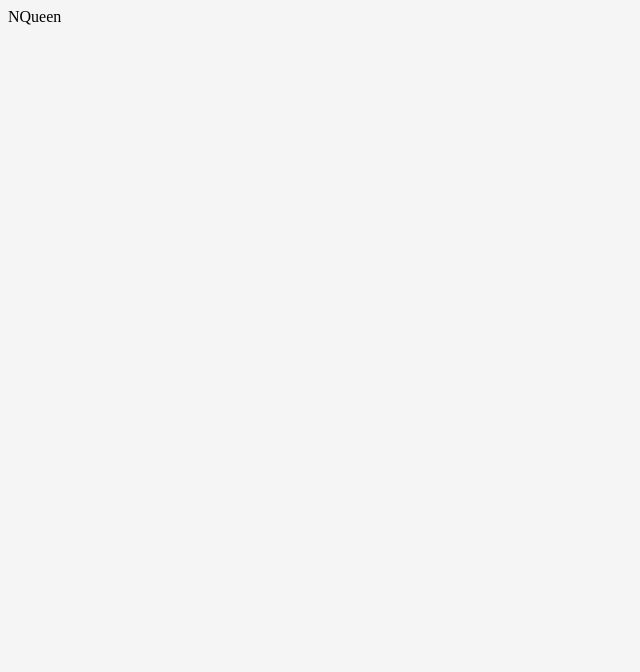
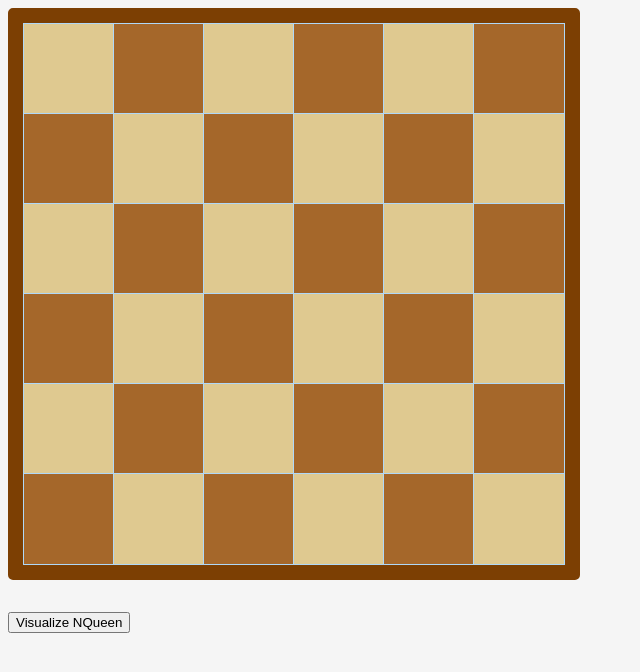
Before and after one commit to Sk47R/Visualize-IT, a React (Create React App) app: page /nqueens in a window 1280 px wide. Shown: the top 672 px of the page, without its empty margins (0-640 px from the left). Built offline with nearby package versions, Linux system fonts and the light colour scheme.

Commit message:
NQueen Initial Phase

```diff
--- /dev/null
+++ b/src/Components/NQueen/Grid/Grid.css
@@ -0,0 +1,4 @@
+.grid {
+  border: 1rem solid #7c3f03;
+  border-radius: 5px;
+}
--- /dev/null
+++ b/src/Components/NQueen/Grid/Grid.jsx
@@ -0,0 +1,32 @@
+import React from "react";
+import Node from "../Node/Node";
+import "./Grid.css";
+
+const Grid = ({ grid }) => {
+  console.log("rendered");
+  return (
+    <div className="grid">
+      {grid.map((row, rowIdx) => {
+        return (
+          <div key={rowIdx} className="grid-row">
+            {row.map((node, nodeIdx) => {
+              const { row, col } = node;
+
+              return (
+                <Node
+                  key={nodeIdx}
+                  col={col}
+                  row={row}
+                  hasQueen={node.hasQueen}
+                  isActive={node.isActive}
+                ></Node>
+              );
+            })}
+          </div>
+        );
+      })}
+    </div>
+  );
+};
+
+export default Grid;
--- /dev/null
+++ b/src/Components/NQueen/Node/Node.css
@@ -0,0 +1,98 @@
+.node {
+  width: 90px;
+  height: 90px;
+  outline: 1px solid rgb(175, 216, 248);
+  display: flex;
+  justify-content: center;
+  align-items: center;
+}
+.inner-node {
+  width: 50px;
+  height: 50px;
+}
+
+.black {
+  background-color: #a5672a;
+}
+.white {
+  background-color: #dfc990;
+}
+.node-image {
+  width: 60px;
+  height: 60px;
+}
+.red {
+  background-color: #c1db4cbf;
+}
+.node-finish {
+  background-color: red;
+}
+
+.green {
+  background-color: green;
+}
+
+.node-visited {
+  animation-name: visitedAnimation;
+  animation-duration: 1.5s;
+  animation-timing-function: ease-out;
+  animation-delay: 0;
+  animation-direction: alternate;
+  animation-iteration-count: 1;
+  animation-fill-mode: forwards;
+  animation-play-state: running;
+}
+
+@keyframes visitedAnimation {
+  0% {
+    transform: scale(0.3);
+    background-color: rgba(0, 0, 66, 0.75);
+    border-radius: 100%;
+  }
+
+  50% {
+    background-color: rgba(17, 104, 217, 0.75);
+  }
+
+  75% {
+    transform: scale(1.2);
+    background-color: rgba(0, 217, 159, 0.75);
+  }
+
+  100% {
+    transform: scale(1);
+    background-color: rgba(0, 190, 218, 0.75);
+  }
+}
+
+.node-wall {
+  background-color: rgb(12, 53, 71);
+}
+
+.node-shortest-path {
+  animation-name: shortestPath;
+  animation-duration: 1.5s;
+  animation-timing-function: ease-out;
+  animation-delay: 0;
+  animation-direction: alternate;
+  animation-iteration-count: 1;
+  animation-fill-mode: forwards;
+  animation-play-state: running;
+}
+
+@keyframes shortestPath {
+  0% {
+    transform: scale(0.6);
+    background-color: rgb(255, 254, 106);
+  }
+
+  50% {
+    transform: scale(1.2);
+    background-color: rgb(255, 254, 106);
+  }
+
+  100% {
+    transform: scale(1);
+    background-color: rgb(255, 254, 106);
+  }
+}
--- /dev/null
+++ b/src/Components/NQueen/Node/Node.jsx
@@ -0,0 +1,45 @@
+import React, { Component } from "react";
+
+import "./Node.css";
+
+export default class Node extends Component {
+  render() {
+    const {
+      col,
+
+      row,
+      hasQueen,
+      isActive,
+    } = this.props;
+    // const extraClassName = isFinish
+    //   ? "node-finish"
+    //   : isStart
+    //   ? "node-start"
+    //   : isWall
+    //   ? "node-wall"
+    //   : "";
+
+    const white = (row + col) % 2 == 0 && "white";
+    const black = (row + col) % 2 != 0 && "black";
+
+    return (
+      <div
+        id={`${row}-${col}`}
+        // className={`node ${extraClassName}`}
+        // onMouseDown={() => onMouseDown(row, col)}
+        // onMouseEnter={() => onMouseEnter(row, col)}
+        // onMouseUp={() => onMouseUp()}
+        className={`node ${isActive && "red"} ${
+          isActive && hasQueen && "green"
+        } ${black} ${white}`}
+      >
+        {hasQueen && (
+          <img
+            className="node-image"
+            src="https://cdn.pixabay.com/photo/2013/07/12/16/57/chess-151548_1280.png"
+          ></img>
+        )}
+      </div>
+    );
+  }
+}
--- /dev/null
+++ b/src/Pages/NQueen/Algorithm/NQueen.js
@@ -0,0 +1,73 @@
+function NQueenAlgo(grid, rows, cols) {
+  const animation = [];
+  let isAnimationNeeded = true;
+  const gridSize = grid.length;
+
+  function saveAnimation(i, j) {
+    const temp = JSON.parse(JSON.stringify(grid));
+
+    temp[i][j].isActive = true;
+    animation.push(temp); // save animation
+  }
+
+  function isSafe(row, col) {
+    let i, j;
+
+    // for each column checking in all the rows
+    for (i = 0; i < row; i++) {
+      if (grid[i][col].hasQueen) return false;
+    }
+
+    // checking for diagonals (left diagonal)
+    let x = row;
+    let y = col;
+    while (x >= 0 && y >= 0) {
+      if (grid[x][y].hasQueen) return false;
+      x--;
+      y--;
+    }
+    // checking for diagonals (right diagonal)
+    x = row;
+    y = col;
+    while (x >= 0 && y < gridSize) {
+      if (grid[x][y].hasQueen) return false;
+      x--;
+      y++;
+    }
+
+    return true;
+  }
+
+  function placeQueen(row) {
+    if (row >= gridSize) {
+      // all queen placed
+      const solutionGrid = JSON.parse(JSON.stringify(grid));
+      if (isAnimationNeeded) {
+        animation.push(solutionGrid);
+        isAnimationNeeded = false;
+      }
+      return true;
+    }
+
+    // checking for safe position in each column for all rows
+    for (let j = 0; j < gridSize; j++) {
+      if (isAnimationNeeded) saveAnimation(row, j);
+      if (isSafe(row, j)) {
+        grid[row][j].hasQueen = true;
+        if (isAnimationNeeded) saveAnimation(row, j);
+        if (placeQueen(row + 1)) return true;
+
+        grid[row][j].hasQueen = false; //backtracking
+      }
+    }
+
+    return false;
+  }
+  if (placeQueen(0)) {
+    console.log("soln fould");
+  }
+
+  return { grid, animation };
+}
+
+export default NQueenAlgo;
--- /dev/null
+++ b/src/Pages/NQueen/NQueen.css
@@ -0,0 +1,12 @@
+.nqueen {
+  /* background-color: red; */
+}
+.button {
+  margin-top: 2rem;
+}
+
+.grid-row {
+  display: flex;
+  justify-content: center;
+  align-items: center;
+}
--- a/src/Pages/NQueen/NQueen.jsx
+++ b/src/Pages/NQueen/NQueen.jsx
@@ -1,7 +1,80 @@
 import React from "react";
+import Node from "../../Components/NQueen/Node/Node";
+import "./NQueen.css";
+import Grid from "../../Components/NQueen/Grid/Grid";
+import { useState, useEffect } from "react";
+import NQueenAlgo from "./Algorithm/NQueen";
+const rows = 6;
+const cols = 6;
 
 const NQueen = () => {
-  return <div>NQueen</div>;
+  const [grid, setGrid] = useState([]);
+  const [solution, setSolution] = useState(null);
+
+  const getInitialGrid = () => {
+    const grid = [];
+    for (let row = 0; row < rows; row++) {
+      const currentRow = [];
+      for (let col = 0; col < cols; col++) {
+        currentRow.push(createNode(row, col));
+      }
+      grid.push(currentRow);
+    }
+    return grid;
+  };
+
+  const createNode = (row, col) => {
+    return {
+      col, //j
+      row, //i
+      hasQueen: false,
+      isActive: false,
+      id: `${row}-${col}`,
+    };
+  };
+
+  useEffect(() => {
+    const initialGrid = getInitialGrid();
+    setGrid(initialGrid);
+  }, []);
+
+  const solveNQueen = () => {
+    let results = [];
+    if (!solution) {
+      const soln = NQueenAlgo(grid, rows, cols);
+      setSolution(soln);
+      results = soln["grid"];
+    } else {
+      results = solution["grid"];
+      setGrid(solution["grid"]);
+    }
+  };
+
+  const visualizeNQeen = () => {
+    let animations = [];
+    if (!solution) {
+      const soln = NQueenAlgo(grid, rows, cols);
+      setSolution(soln);
+      animations = soln["animation"];
+    } else {
+      animations = solution["animation"];
+    }
+
+    for (let i = 0; i < animations.length; i++) {
+      setTimeout(() => {
+        setGrid(animations[i]);
+      }, i * 100);
+    }
+  };
+
+  return (
+    <div className="nqueen">
+      <Grid grid={grid} />
+      <button className="button" onClick={visualizeNQeen}>
+        Visualize NQueen
+      </button>
+    </div>
+  );
 };
 
 export default NQueen;
```
Also changed, not shown: src/Components/Navbar/Navbar.jsx (added, +7 -0 lines), src/Components/Navbar/Navbar.css (added).
